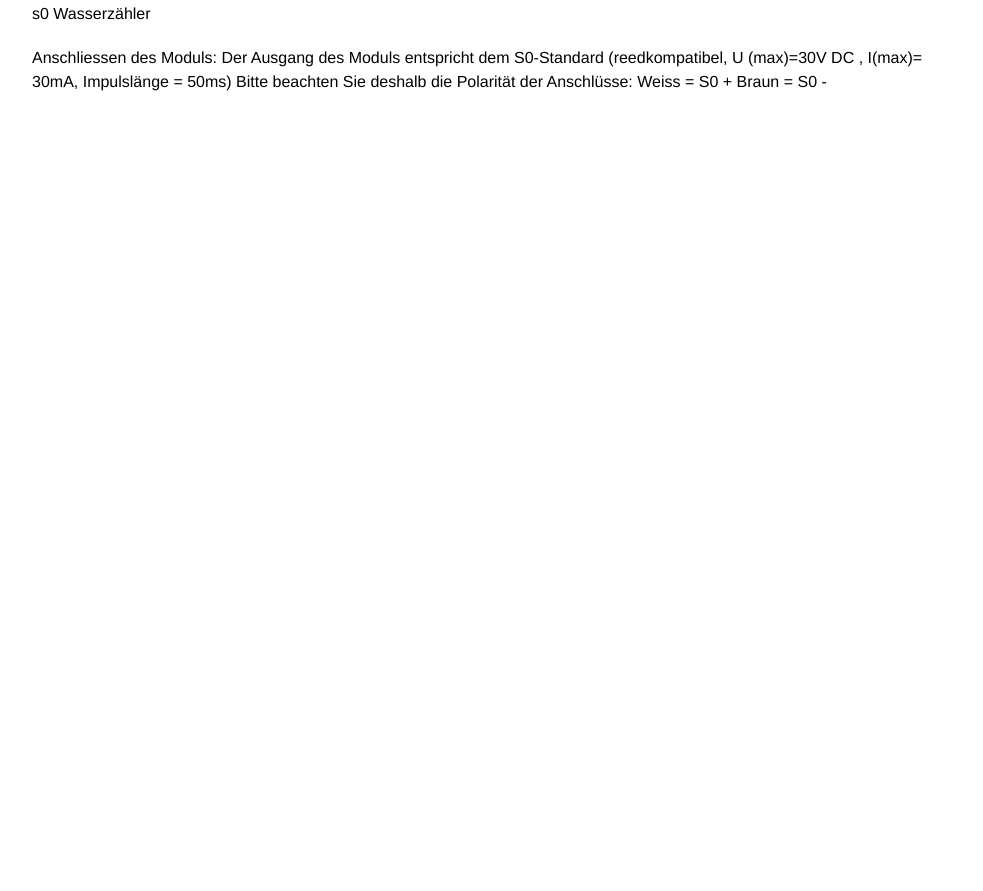
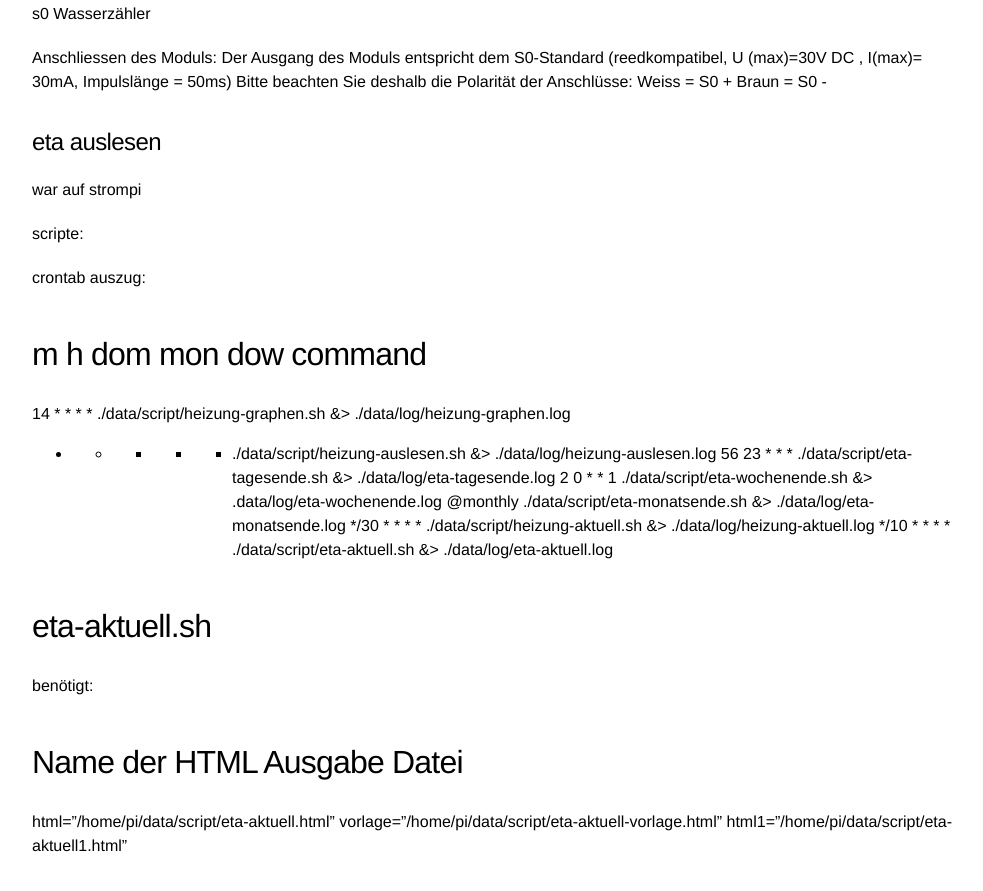
Before and after one commit to Wingertsau/ct.github.io, a Jekyll site: the page built from 53.md, in a window 1280 px wide and 900 px high, scrolled down 638 px. Shown: the top 891 px of the window, without its empty margins (146-1129 px from the left). Built offline with Jekyll 4.4.1, drawn with Linux system fonts in a browser that asks for light colours; our own code applies the rules of GitHub Pages for plain Markdown files; before the commit the page ends 948 px from its top, so only the background shows below that; some of the changed text lies outside the part shown.

Commit message:
Update 53.md

```diff
--- a/53.md
+++ b/53.md
@@ -31,3 +31,53 @@ Der Ausgang des Moduls entspricht dem S0-Standard (reedkompatibel, U (max)=30V D
 Bitte beachten Sie deshalb die Polarität der Anschlüsse:
 Weiss = S0 +
 Braun = S0 -
+
+## eta auslesen
+war auf strompi
+
+
+scripte:
+
+crontab auszug:
+
+# m h  dom mon dow   command
+
+14 * * * * ./data/script/heizung-graphen.sh &> ./data/log/heizung-graphen.log
+* * * * * ./data/script/heizung-auslesen.sh &> ./data/log/heizung-auslesen.log
+56 23 * * * ./data/script/eta-tagesende.sh &> ./data/log/eta-tagesende.log
+2 0 * * 1 ./data/script/eta-wochenende.sh &> .data/log/eta-wochenende.log
+@monthly ./data/script/eta-monatsende.sh &> ./data/log/eta-monatsende.log
+*/30 * * * * ./data/script/heizung-aktuell.sh &> ./data/log/heizung-aktuell.log
+*/10 * * * * ./data/script/eta-aktuell.sh &> ./data/log/eta-aktuell.log
+
+
+# eta-aktuell.sh
+benötigt:
+
+# Name der HTML Ausgabe Datei
+html="/home/pi/data/script/eta-aktuell.html"
+vorlage="/home/pi/data/script/eta-aktuell-vorlage.html"
+html1="/home/pi/data/script/eta-aktuell1.html"
+
+
+# Name der Tagestartwertdatei fuer den Ertrag
+tagesstartdatei="./data/heizung/TAGESENDWERTEHEIZUNG"
+vtagesstartdatei="./data/heizung/VORTAGESENDWERTEHEIZUNG"
+v2tagesstartdatei="./data/heizung/VORTAGESENDWERTEH2"
+
+
+wochenstartdatei="./data/heizung/WOCHENENDWERTEHEIZUNG"
+vwochenstartdatei="./data/heizung/VORWOCHENENDWERTEHEIZUNG"
+v2wochenstartdatei="./data/heizung/VORWOCHENENDWERTEH2"
+
+monatsstartdatei="./data/heizung/MONATSENDWERTEHEIZUNG"
+vmonatsstartdatei="./data/heizung/VORMONATSENDWERTEHEIZUNG"
+v2monatsstartdatei="./data/heizung/VORMONATSENDWERTEH2"
+
+
+
+#  Automatismus fuer die dateinamenserstellung
+
+pfad="/mnt/nas/data/heizung/eta"
+
+wir ergänzt um jahr und monat
```
